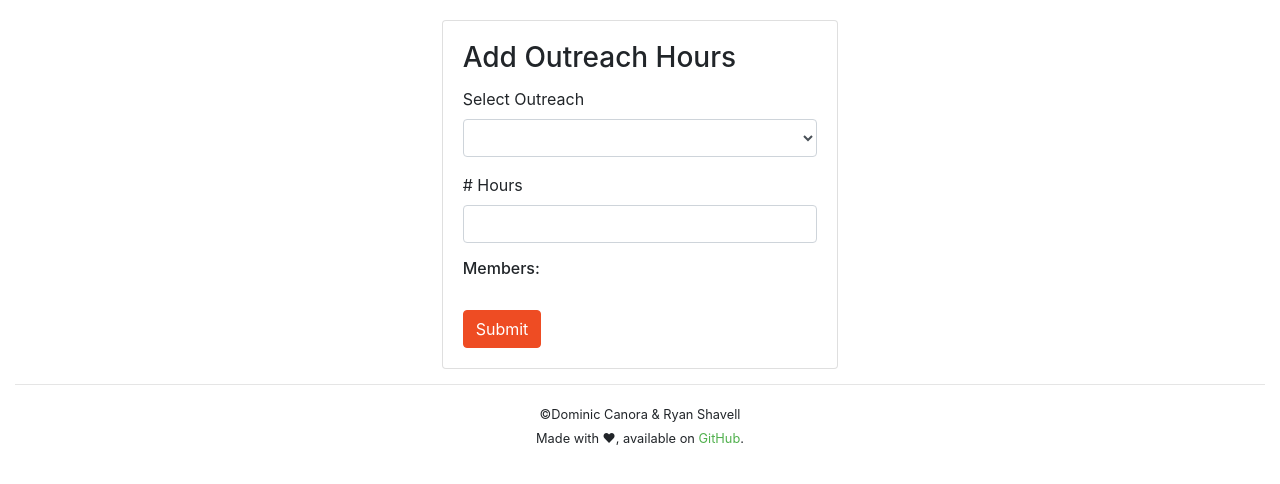
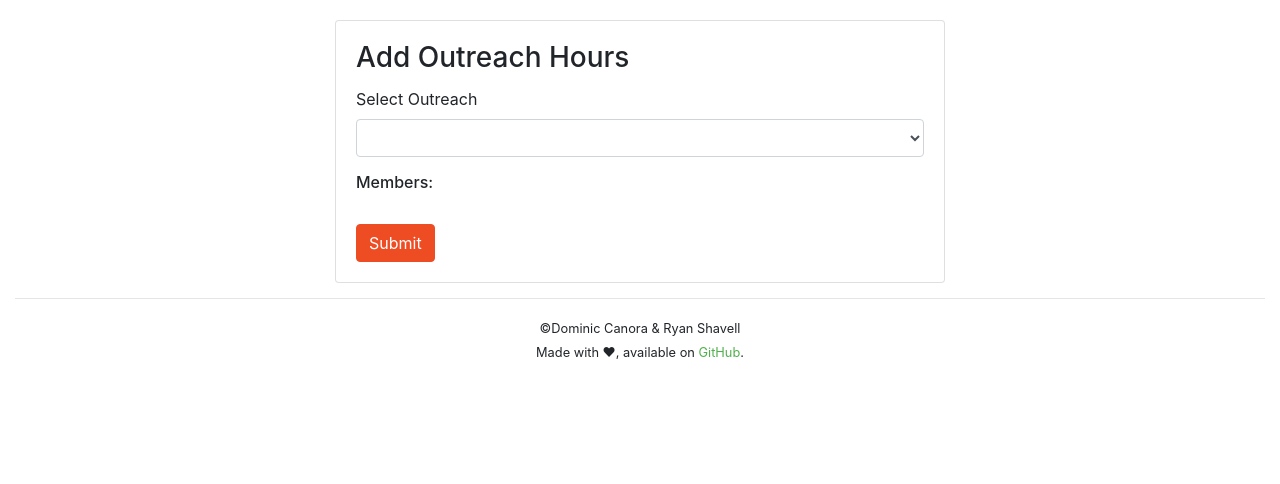
Before and after one commit to FRC-1902/pigpen, a Django app: page /hours/outreach/add in a window 1280 px wide. Shown: the part 66-550 px from the top of the page. Run offline with Django 3.2, Linux system fonts and the light colour scheme; the visitor is signed in with stand-in values (Sample User, id 1); data that the repository does not hold is empty; some libraries are stand-ins or nearby versions.

Commit message:
Outreach and volunteer hour entry

```diff
--- a/teammanager/models.py
+++ b/teammanager/models.py
@@ -164,6 +164,7 @@
     start = models.DateTimeField(null=True, blank=True)
     end = models.DateTimeField(null=True, blank=True)
     fake = models.BooleanField(default=False)
+    volunteer_hrs = models.IntegerField(default=0)
 
     def duration(self):
         return self.end - self.start
--- a/teammanager/templates/teammanager/outreach_hours_add.html
+++ b/teammanager/templates/teammanager/outreach_hours_add.html
@@ -2,7 +2,7 @@
 
 {% block content %}
 <div class="row justify-content-center mt-3">
-    <div class="col-sm-12 col-md-8 col-lg-4">
+  <div class="col-sm-12 col-md-8 col-lg-6">
     <div class="card">
       <div class="card-body">
         <h3 class="card-title">Add Outreach Hours</h3>
@@ -16,21 +16,23 @@
               {% endfor %}
             </select>
           </div>
-            <!--<div class="form-group">
-              <label for="date">Date</label>
-              <input class="form-control" type="date" name="date" id="date">
-            </div>-->
-            <div class="form-group">
-              <label for="numHrs"># Hours</label>
-              <input class="form-control" type="number" step="0.01" name="num_hrs" id="numHrs">
-            </div>
 
         <h6>Members:</h6>
         {% for member in members %}
-              <div class="form-check">
-                <input class="form-check-input" type="checkbox"
-                       name="mbr-{{ member.id }}" id="chk-{{ member.id }}">
-                <label for="chk-{{ member.id }}">{{ member }}</label>
+          <div class="row mb-2">
+              <div class="col-4">
+                <label>{{ member }}</label>
+              </div>
+              <div class="col-4">
+                <input class="form-control" type="number" step="0.25"
+                name="mbr-{{ member.id }}" id="hrs-{{ member.id }}"
+                placeholder="Outreach">
+              </div>
+              <div class="col-4">
+                <input class="form-control" type="number" step="0.25"
+                name="vol-{{ member.id }}" id="vol-{{ member.id }}"
+                placeholder="Volunteer">
+              </div>
           </div>
         {% endfor %}
         <br>
--- a/teammanager/views/hours.py
+++ b/teammanager/views/hours.py
@@ -3,10 +3,13 @@
 from django.contrib.auth.decorators import login_required
 from django.db.models import Sum
 from django.shortcuts import render, redirect
+from django.utils import timezone
 
 from pigpen import settings
 from ..models import Member, Punch, Meeting
 from ..utils import time_to_string
+
+from pprint import pprint as print
 
 
 def hours(request):
@@ -58,18 +61,22 @@
     members = Member.objects.all().order_by("first")
     if request.method == "POST":
         data = request.POST
-        print(data)
         adding = []
-        for member in members:
-            if "mbr-{}".format(member.id) in data and member not in adding:
-                adding.append(member)
-        hours = float(data["num_hrs"])
-        print("Hours: " + str(hours))
+
+        for element in data:
+            if "mbr-" in element and data[element]:
+                mid = int(element.split('-')[1])
+                print(mid)
+                q = Member.objects.filter(id=mid)
+                if q.exists():
+                    adding.append(q.first())
+
+        print(adding)
         outreach = Meeting.objects.get(id=data["outreach-select"])
 
         for member in adding:
-            start_time = datetime.combine(outreach.date, datetime.min.time())
-            end_time = start_time + timedelta(hours=hours)
+            start_time = timezone.datetime.combine(outreach.date, datetime.min.time())
+            end_time = start_time + timedelta(hours=int(data['mbr-%s' % member.id]))
             print("start: {}, end: {}".format(start_time, end_time))
 
             try:
@@ -80,6 +87,10 @@
             punch.start = start_time
             punch.end = end_time
             punch.fake = True
+
+            if data["vol-%s" % member.id]:
+                punch.volunteer_hrs = data["vol-%s" % member.id]
+
             punch.save()
             outreach.members.add(member)
         return redirect("man:outreach_hours_add")
```
Also changed, not shown: teammanager/migrations/0030_punch_volunteer_hrs.py (added). Lines whose indentation alone changed are shown as unchanged.
